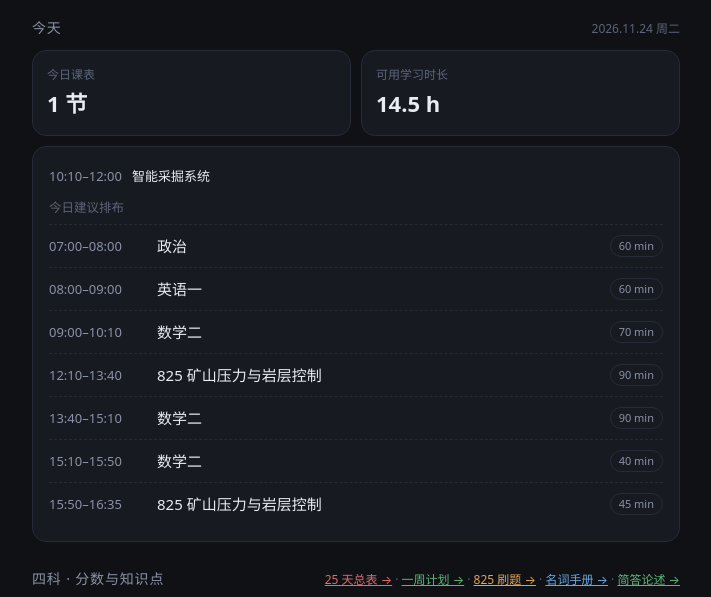
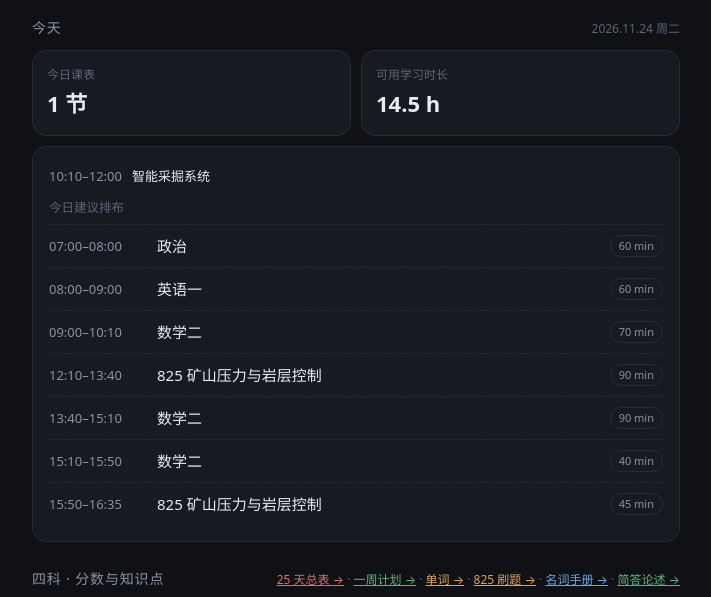
Before and after one commit to Snowwalk-coalzero/kaoyan, a plain HTML site: page index.html in a window 1280 px wide. Shown: the part 186-783 px from the top of the page, without its empty margins (284-995 px from the left). Drawn offline with Linux system fonts and the light colour scheme.

Commit message:
words: 2147 high-frequency words with 3-second self test

```diff
--- a/index.html
+++ b/index.html
@@ -175,7 +175,7 @@
   </section>
 
   <section>
-    <div class="sec-head"><h2>四科 · 分数与知识点</h2><span class="tag"><a href="plan.html" style="color:var(--red)">25 天总表 →</a> · <a href="week.html" style="color:var(--green)">一周计划 →</a> · <a href="pro.html" style="color:var(--amber)">825 刷题 →</a> · <a href="terms.html" style="color:var(--blue)">名词手册 →</a> · <a href="qa.html" style="color:var(--green)">简答论述 →</a></span></div>
+    <div class="sec-head"><h2>四科 · 分数与知识点</h2><span class="tag"><a href="plan.html" style="color:var(--red)">25 天总表 →</a> · <a href="week.html" style="color:var(--green)">一周计划 →</a> · <a href="words.html" style="color:var(--amber)">单词 →</a> · <a href="pro.html" style="color:var(--amber)">825 刷题 →</a> · <a href="terms.html" style="color:var(--blue)">名词手册 →</a> · <a href="qa.html" style="color:var(--green)">简答论述 →</a></span></div>
     <div id="subjects"></div>
   </section>
 
```
